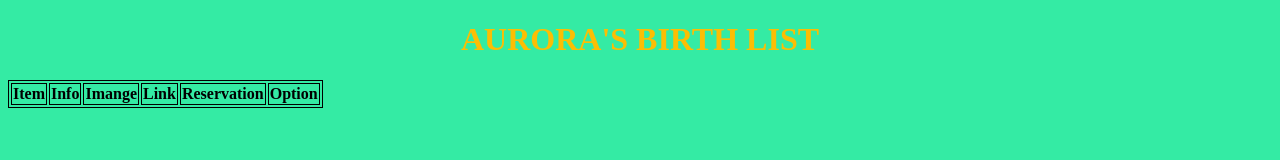
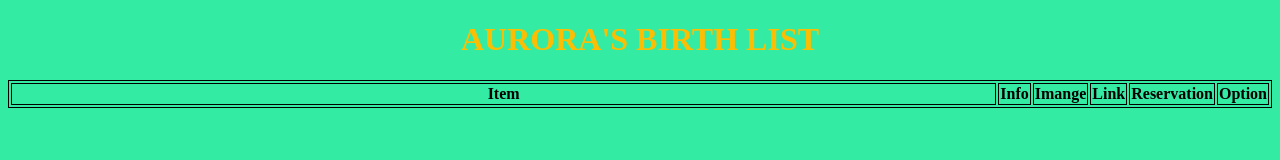
Before and after one commit to MaxGae/MaxGae.github.io, a plain HTML site: page index.html in a window 1280 px wide. Drawn offline with Linux system fonts and the light colour scheme.

Commit message:
Update styles.css

```diff
--- a/Styles/styles.css
+++ b/Styles/styles.css
@@ -8,4 +8,7 @@ h1 {
 }
 table, th, td {
   border: 1px solid;
+  width: 100%;
+  text-align: center;
+  tr:hover {background-color: coral;}
 }
```
